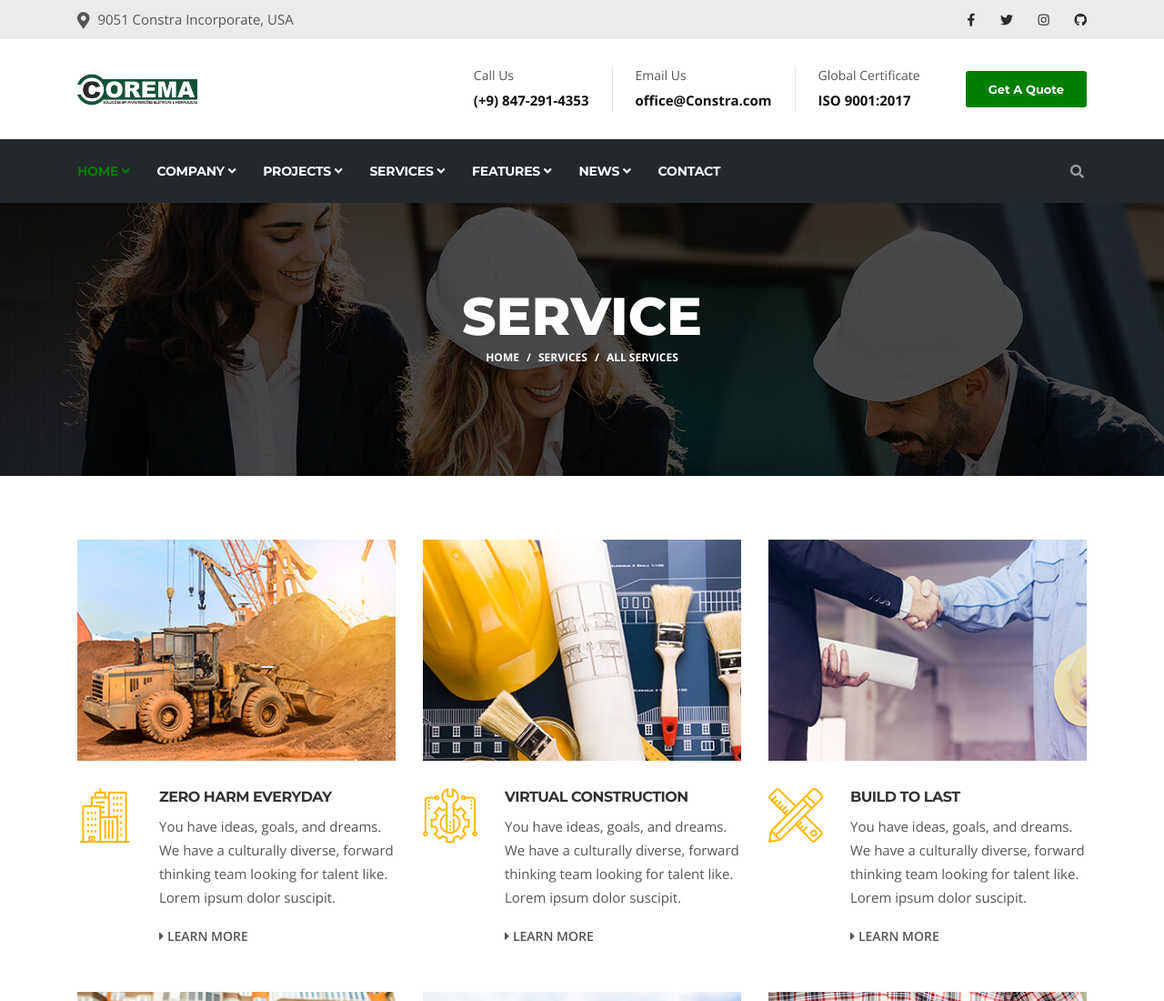
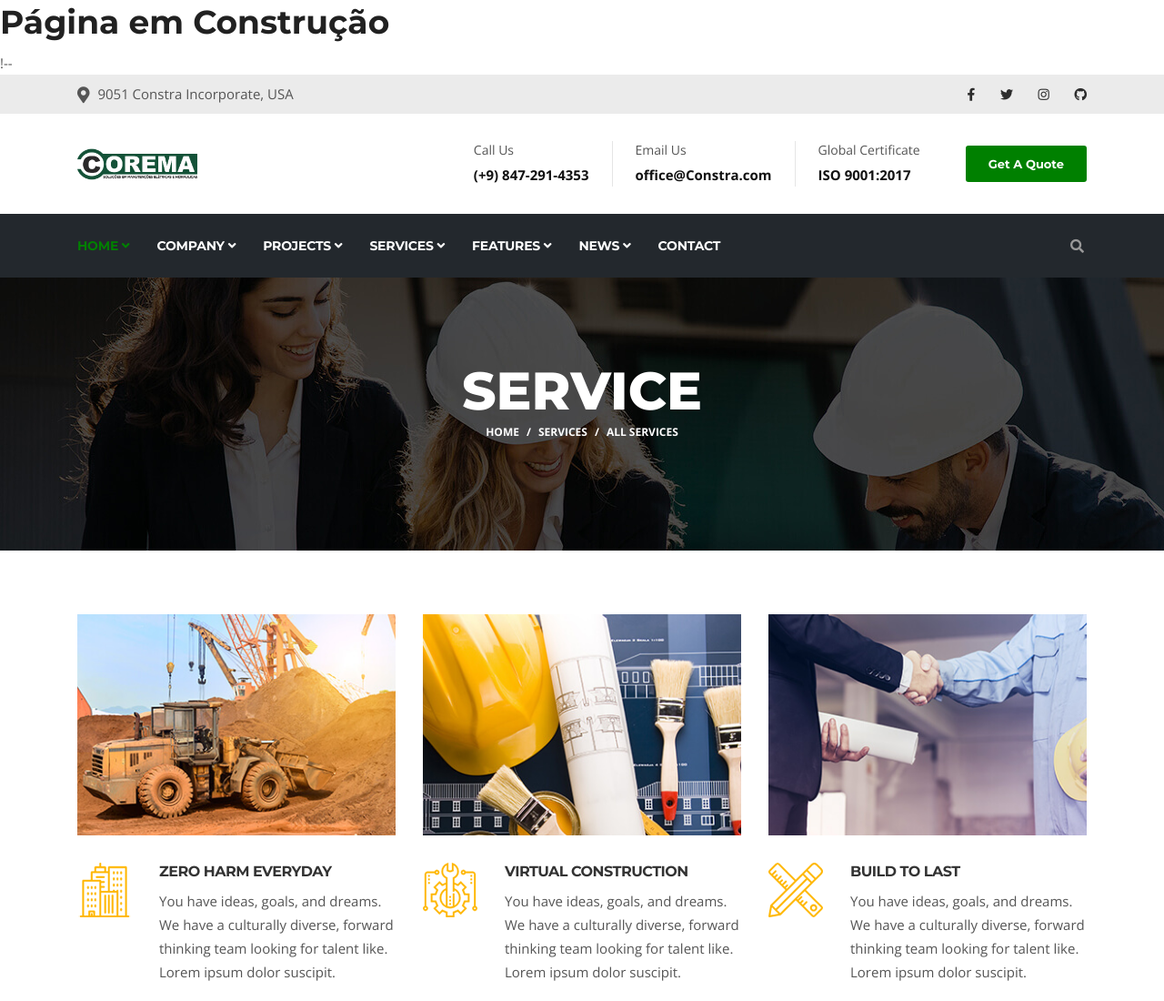
Before and after one commit to felipedorea/loja-corema, a plain HTML site: page theme/produtos.html in a window 1280 px wide. Shown: the top 1100 px of the page at 91% size. Drawn offline with nearby package versions, Linux system fonts and the light colour scheme; some packages are replaced by stand-ins of ours; files whose address does not match are found by name.

Commit message:
Update produtos.html

```diff
--- a/theme/produtos.html
+++ b/theme/produtos.html
@@ -18,6 +18,7 @@ WEBSITE: https://themefisher.com
 TWITTER: https://twitter.com/themefisher
 FACEBOOK: https://www.facebook.com/themefisher
 -->
+
 
 <!DOCTYPE html>
 <html lang="en">
@@ -57,7 +58,9 @@ FACEBOOK: https://www.facebook.com/themefisher
   <link rel="stylesheet" href="css/style.css">
 
 </head>
-<body>
+ <body><h1>Página em Construção</h1></body>
+!--
+ <body>
   <div class="body-inner">
 
     <div id="top-bar" class="top-bar">
@@ -487,5 +490,6 @@ FACEBOOK: https://www.facebook.com/themefisher
 
   </div><!-- Body inner end -->
   </body>
+ --!
 
   </html>
```
